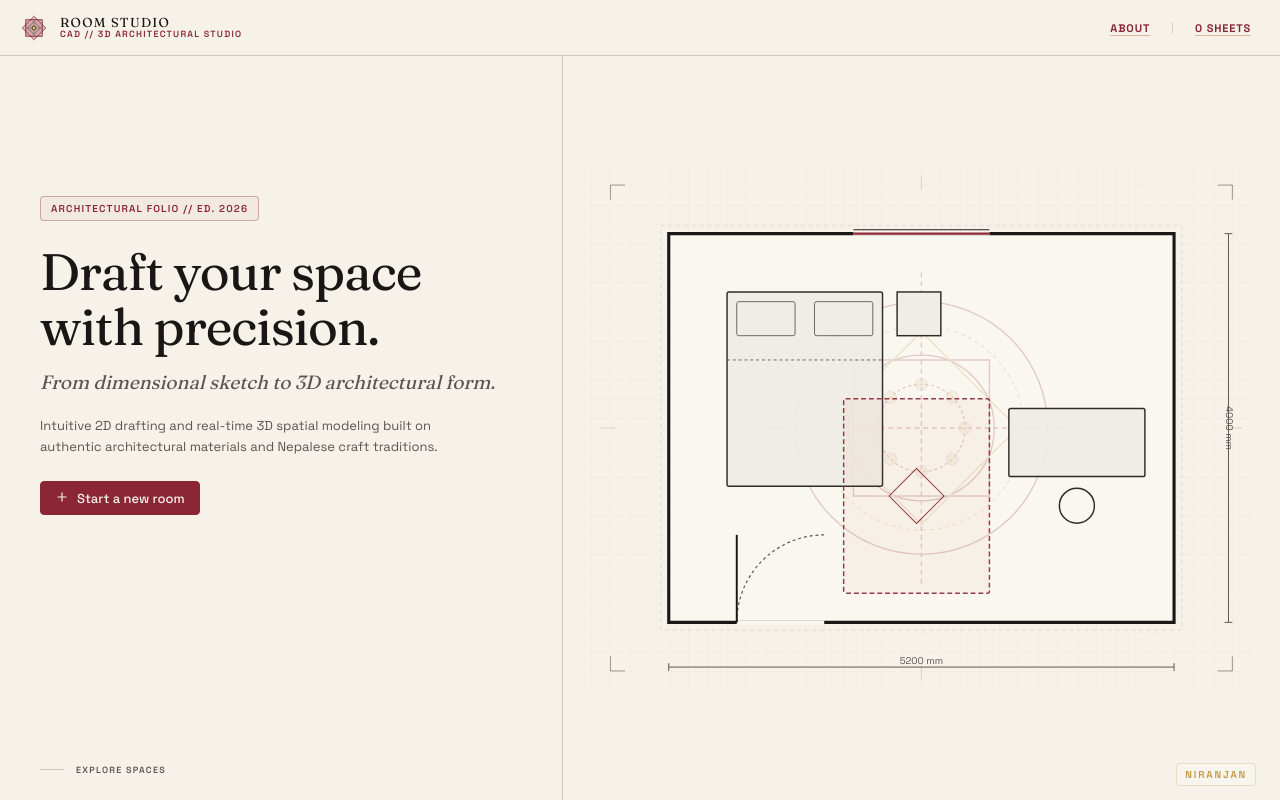
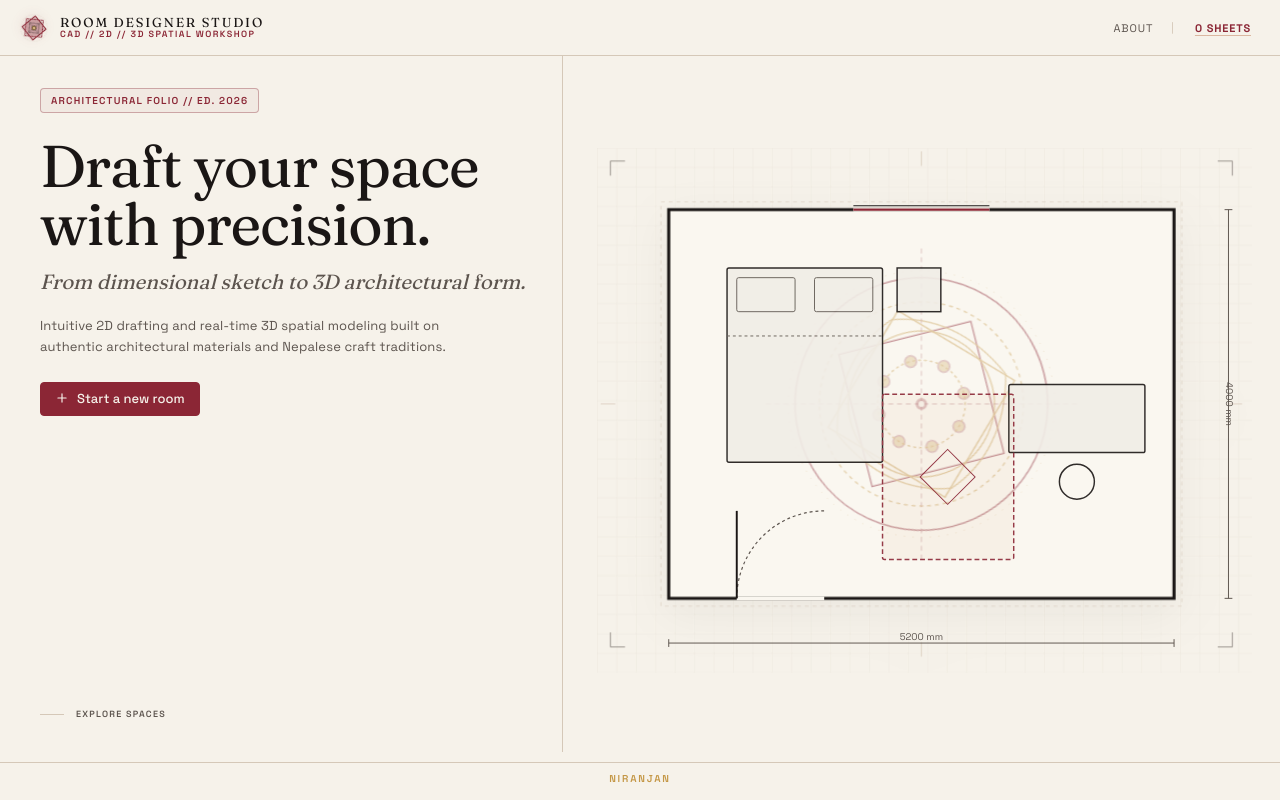
Before and after one commit to itsniranjannn/RoomDesigner, a React (Vite) app: page / in a window 1280 px wide. Built offline with nearby package versions, Linux system fonts and the light colour scheme.

Commit message:
feat(landing): enhance drafting board animations and update hero section styling

```diff
--- a/src/components/layout/LandingPage.jsx
+++ b/src/components/layout/LandingPage.jsx
@@ -63,7 +63,7 @@ function DraftingBoardSurface() {
         </defs>
 
         {/* Full-bleed drafting grid */}
-        <rect width="100%" height="100%" fill="url(#draftingGrid)" />
+        <rect width="100%" height="100%" fill="url(#draftingGrid)" className={styles.animatedDraftingGrid} />
 
         {/* Sheet Corner Framing Marks */}
         <g stroke="var(--color-ink-muted)" strokeWidth="1" opacity="0.6">
@@ -107,19 +107,27 @@ function DraftingBoardSurface() {
           animate="animate"
         />
 
-        {/* Clear Architectural Mandala / Watermark */}
-        <g opacity="0.22" transform={`translate(${paddingX + roomW / 2}, ${paddingY + roomH / 2})`} stroke="var(--color-maroon)" strokeWidth="1.4" fill="none">
+        {/* Perpetual architectural mandala: nested rings rotate in opposite directions. */}
+        <g transform={`translate(${paddingX + roomW / 2}, ${paddingY + roomH / 2})`} className={styles.mandalaSystem}>
+          <circle r="138" className={styles.mandalaHalo} />
+          <g className={styles.mandalaSpin}>
             <circle r={130} />
             <circle r={105} strokeDasharray="4 4" stroke="var(--color-brass)" strokeWidth="1.2" />
+            <rect x={-70} y={-70} width={140} height={140} />
+            <rect x={-70} y={-70} width={140} height={140} transform="rotate(45)" stroke="var(--color-brass)" />
+            {[0, 45, 90, 135, 180, 225, 270, 315].map((ang) => (
+              <circle key={ang} cx={45 * Math.cos((ang * Math.PI) / 180)} cy={45 * Math.sin((ang * Math.PI) / 180)} r={6} fill="var(--color-brass)" opacity="0.55" />
+            ))}
+          </g>
+          <g className={styles.mandalaSpinReverse}>
             <circle r={75} />
             <circle r={45} strokeDasharray="3 3" />
-          <rect x={-70} y={-70} width={140} height={140} />
-          <rect x={-70} y={-70} width={140} height={140} transform="rotate(45)" stroke="var(--color-brass)" />
+            <path d="M0 -92 C52 -74 82 -40 92 0 C82 40 52 74 0 92 C-52 74 -82 40 -92 0 C-82 -40 -52 -74 0 -92Z" stroke="var(--color-brass)" />
+          </g>
           <line x1={-160} y1={0} x2={160} y2={0} strokeDasharray="5 4" />
           <line x1={0} y1={-160} x2={0} y2={160} strokeDasharray="5 4" />
-          {[0, 45, 90, 135, 180, 225, 270, 315].map((ang) => (
-            <circle key={ang} cx={45 * Math.cos((ang * Math.PI) / 180)} cy={45 * Math.sin((ang * Math.PI) / 180)} r={6} fill="var(--color-brass)" opacity="0.4" />
-          ))}
+          <circle r="7" fill="var(--color-maroon)" opacity="0.75" className={styles.mandalaCore} />
+          <circle r="3" fill="var(--color-linen)" />
         </g>
 
         {/* Window opening cut & sill mullions */}
@@ -186,10 +194,10 @@ function DraftingBoardSurface() {
           {/* Nepali Galaicha Rug */}
           <g>
             <rect
-              x={paddingX + 180}
-              y={paddingY + 170}
-              width={150}
-              height={200}
+              x={paddingX + 220}
+              y={paddingY + 190}
+              width={135}
+              height={170}
               fill="rgba(178, 93, 52, 0.05)"
               stroke="var(--color-clay)"
               strokeWidth="1.5"
@@ -197,14 +205,14 @@ function DraftingBoardSurface() {
               rx="2"
             />
             <rect
-              x={paddingX + 235}
-              y={paddingY + 250}
+              x={paddingX + 267}
+              y={paddingY + 255}
               width={40}
               height={40}
               fill="none"
               stroke="var(--color-clay)"
               strokeWidth="1"
-              transform={`rotate(45 ${paddingX + 255} ${paddingY + 270})`}
+              transform={`rotate(45 ${paddingX + 287} ${paddingY + 275})`}
             />
           </g>
         </g>
@@ -269,8 +277,8 @@ export function LandingPage({ onOpenNewRoomModal, onNavigateAbout }) {
         <div className={styles.brandLogo}>
           <BrandMark size={28} className={styles.brandMarkIcon} />
           <div className={styles.mastheadLockup}>
-            <span className={styles.brandTitle}>ROOM STUDIO</span>
-            <span className={styles.brandSubTitle}>CAD // 3D ARCHITECTURAL STUDIO</span>
+            <span className={styles.brandTitle}>ROOM DESIGNER STUDIO</span>
+            <span className={styles.brandSubTitle}>CAD // 2D // 3D SPATIAL WORKSHOP</span>
           </div>
         </div>
 
@@ -279,11 +287,11 @@ export function LandingPage({ onOpenNewRoomModal, onNavigateAbout }) {
             <>
               <button
                 type="button"
-                className={styles.headerCountBtn}
+                className={styles.aboutLinkBtn}
                 onClick={onNavigateAbout}
-                title="View About Room Studio"
+                title="View About Room Designer Studio"
               >
-                <span className={styles.headerCount}>ABOUT</span>
+                ABOUT
               </button>
               <span className={styles.headerMetaDivider}>|</span>
             </>
@@ -308,7 +316,6 @@ export function LandingPage({ onOpenNewRoomModal, onNavigateAbout }) {
       <main className={styles.heroSection}>
         {/* Left: Copy Column */}
         <div className={styles.heroCopyColumn}>
-          <div className={styles.heroCopyContent}>
           <div className={styles.heroClassificationTag}>
             ARCHITECTURAL FOLIO // ED. 2026
           </div>
@@ -335,7 +342,6 @@ export function LandingPage({ onOpenNewRoomModal, onNavigateAbout }) {
           >
             Start a new room
           </Button>
-          </div>
 
           {/* Clickable trigger to open the slide-out sheets panel directly */}
           <button
@@ -355,8 +361,9 @@ export function LandingPage({ onOpenNewRoomModal, onNavigateAbout }) {
         </div>
       </main>
 
-      {/* Minimal Architectural Colophon shifted to bottom-right corner */}
+      {/* Minimal Architectural Colophon */}
       <footer className={styles.colophon}>
+        <div className={styles.colophonRule} />
         <span className={styles.colophonMark}>NIRANJAN</span>
       </footer>
 
--- a/src/components/layout/LandingPage.module.css
+++ b/src/components/layout/LandingPage.module.css
@@ -30,6 +30,8 @@
 
 .brandMarkIcon {
   flex-shrink: 0;
+  animation: brandOrbit 14s linear infinite;
+  filter: drop-shadow(0 2px 5px rgba(139, 38, 53, 0.16));
 }
 
 .mastheadLockup {
@@ -41,9 +43,9 @@
 
 .brandTitle {
   font-family: var(--font-serif);
-  font-size: var(--text-sm);
+  font-size: 13px;
   font-weight: 700;
-  letter-spacing: 0.1em;
+  letter-spacing: 0.14em;
   color: var(--color-ink);
   line-height: 1.1;
 }
@@ -51,7 +53,7 @@
 .brandSubTitle {
   font-family: var(--font-mono);
   font-size: 9px;
-  letter-spacing: 0.14em;
+  letter-spacing: 0.16em;
   color: var(--color-clay);
   font-weight: 600;
   line-height: 1.2;
@@ -151,21 +153,12 @@
 .heroCopyColumn {
   display: flex;
   flex-direction: column;
-  justify-content: space-between;
-  padding: var(--space-6) var(--space-8) var(--space-6) var(--space-10);
+  justify-content: center;
+  padding: var(--space-8) var(--space-8) var(--space-8) var(--space-10);
+  gap: var(--space-4);
   border-right: 1px solid var(--color-taupe);
   background-color: var(--color-linen);
   height: 100%;
-  position: relative;
-}
-
-/* Inner content block centered vertically in middle of viewport */
-.heroCopyContent {
-  display: flex;
-  flex-direction: column;
-  justify-content: center;
-  gap: var(--space-4);
-  margin: auto 0;
 }
 
 .heroClassificationTag {
@@ -185,9 +178,9 @@
 
 .heroPrimaryTitle {
   font-family: var(--font-serif);
-  font-size: clamp(2.3rem, 4vw, 3.6rem);
-  font-weight: 700;
-  line-height: 1.06;
+  font-size: clamp(2.5rem, 4.6vw, 4.3rem);
+  font-weight: 650;
+  line-height: 0.98;
   color: var(--color-ink);
   letter-spacing: -0.02em;
   margin: 0;
@@ -195,7 +188,7 @@
 
 .heroSecondaryTitle {
   font-family: var(--font-serif);
-  font-size: clamp(1.05rem, 1.5vw, 1.3rem);
+  font-size: clamp(1.1rem, 1.6vw, 1.45rem);
   font-weight: 400;
   font-style: italic;
   color: var(--color-ink-muted);
@@ -208,7 +201,8 @@
   font-size: var(--text-sm);
   color: var(--color-ink-muted);
   line-height: 1.6;
-  max-width: 440px;
+  max-width: 430px;
+  letter-spacing: 0.01em;
   margin: var(--space-1) 0 0 0;
 }
 
@@ -263,7 +257,9 @@
   align-items: center;
   justify-content: center;
   overflow: hidden;
-  background-color: var(--color-linen);
+  background:
+    radial-gradient(circle at 52% 48%, rgba(196, 151, 70, 0.08), transparent 32%),
+    var(--color-linen);
   height: 100%;
   padding: 24px 28px;
 }
@@ -285,18 +281,74 @@
   max-width: 100%;
   max-height: 100%;
   display: block;
+  filter: drop-shadow(0 12px 22px rgba(28, 26, 23, 0.05));
 }
 
-/* ═══════════ COLOPHON (Shifted to right-down corner) ═══════════ */
+.animatedDraftingGrid {
+  animation: gridDrift 18s linear infinite;
+  transform-box: fill-box;
+}
+
+.mandalaSystem {
+  opacity: 0.45;
+  transform-box: fill-box;
+  transform-origin: center;
+}
+
+.mandalaSystem > line {
+  stroke: var(--color-maroon);
+  opacity: 0.55;
+}
+
+.mandalaHalo {
+  fill: none;
+  stroke: var(--color-brass);
+  stroke-width: 1;
+  stroke-dasharray: 1 8;
+  opacity: 0.75;
+  animation: mandalaPulse 4.5s ease-in-out infinite;
+}
+
+.mandalaSpin,
+.mandalaSpinReverse {
+  fill: none;
+  stroke: var(--color-maroon);
+  stroke-width: 1.4;
+  transform-box: fill-box;
+  transform-origin: center;
+}
+
+.mandalaSpin {
+  animation: mandalaRotate 26s linear infinite;
+}
+
+.mandalaSpinReverse {
+  stroke: var(--color-brass);
+  stroke-width: 1.2;
+  animation: mandalaRotateReverse 18s linear infinite;
+}
+
+.mandalaCore {
+  animation: corePulse 2.8s ease-in-out infinite;
+  transform-box: fill-box;
+  transform-origin: center;
+}
+
+/* ═══════════ COLOPHON ═══════════ */
 .colophon {
-  position: fixed;
-  bottom: 14px;
-  right: 24px;
-  z-index: 20;
+  flex-shrink: 0;
   display: flex;
+  flex-direction: column;
   align-items: center;
-  justify-content: flex-end;
-  pointer-events: none;
+  padding: 10px 0 14px 0;
+  background-color: var(--color-linen);
+}
+
+.colophonRule {
+  width: 100%;
+  height: 1px;
+  background-color: var(--color-taupe);
+  margin-bottom: 8px;
 }
 
 /* NIRANJAN — classification mark */
@@ -306,11 +358,34 @@
   font-weight: 600;
   letter-spacing: 0.18em;
   color: var(--color-brass);
-  background-color: rgba(248, 245, 238, 0.9);
-  padding: 3px 8px;
-  border-radius: var(--radius-sm);
-  border: 1px solid rgba(197, 160, 89, 0.3);
-  backdrop-filter: blur(4px);
+}
+
+@keyframes gridDrift {
+  from { transform: translate(0, 0); }
+  to { transform: translate(20px, 20px); }
+}
+
+@keyframes brandOrbit {
+  0%, 100% { transform: rotate(0deg) scale(1); }
+  50% { transform: rotate(180deg) scale(1.05); }
+}
+
+@keyframes mandalaRotate {
+  to { transform: rotate(360deg); }
+}
+
+@keyframes mandalaRotateReverse {
+  to { transform: rotate(-360deg); }
+}
+
+@keyframes mandalaPulse {
+  0%, 100% { opacity: 0.38; transform: scale(0.97); }
+  50% { opacity: 0.8; transform: scale(1.03); }
+}
+
+@keyframes corePulse {
+  0%, 100% { opacity: 0.55; transform: scale(0.85); }
+  50% { opacity: 1; transform: scale(1.25); }
 }
 
 /* ═══════════ RESPONSIVE ═══════════ */
@@ -321,6 +396,41 @@
 
   .heroCopyColumn {
     padding: var(--space-8) var(--space-6);
+  }
+}
+
+@media (min-width: 821px) and (max-height: 700px) {
+  .heroCopyColumn {
+    padding: 18px 24px 14px 30px;
+    gap: 10px;
+  }
+
+  .heroPrimaryTitle {
+    font-size: clamp(2rem, 4vw, 3.25rem);
+    line-height: 0.94;
+  }
+
+  .heroSecondaryTitle {
+    font-size: 1rem;
+    line-height: 1.2;
+  }
+
+  .heroDescription {
+    font-size: 12px;
+    line-height: 1.4;
+    margin-top: 0;
+  }
+
+  .heroCtaBtn {
+    margin-top: 0;
+  }
+
+  .exploreSheetsBtn {
+    padding-top: 8px;
+  }
+
+  .heroVisualColumn {
+    padding: 12px 16px;
   }
 }
 
@@ -347,4 +457,23 @@
     min-height: 380px;
     padding: var(--space-4);
   }
+
+  .brandTitle {
+    font-size: 11px;
+  }
+
+  .brandSubTitle {
+    font-size: 7px;
+  }
 }
+
+@media (prefers-reduced-motion: reduce) {
+  .brandMarkIcon,
+  .animatedDraftingGrid,
+  .mandalaSpin,
+  .mandalaSpinReverse,
+  .mandalaHalo,
+  .mandalaCore {
+    animation: none;
+  }
+}
```
Lines whose indentation alone changed are shown as unchanged.
